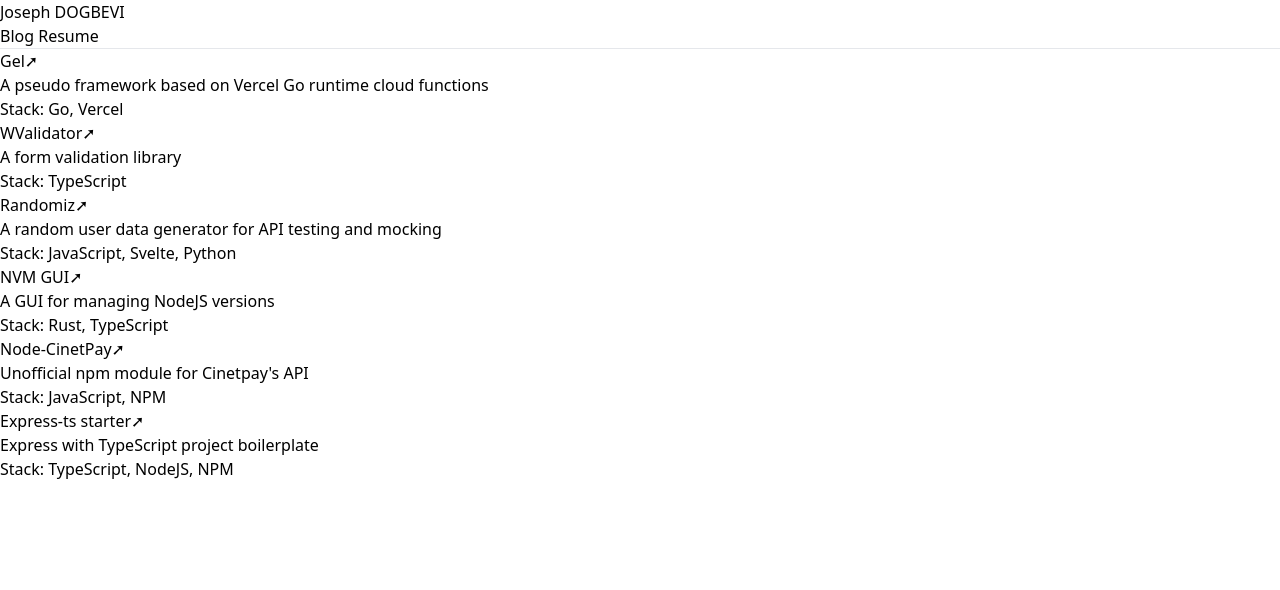
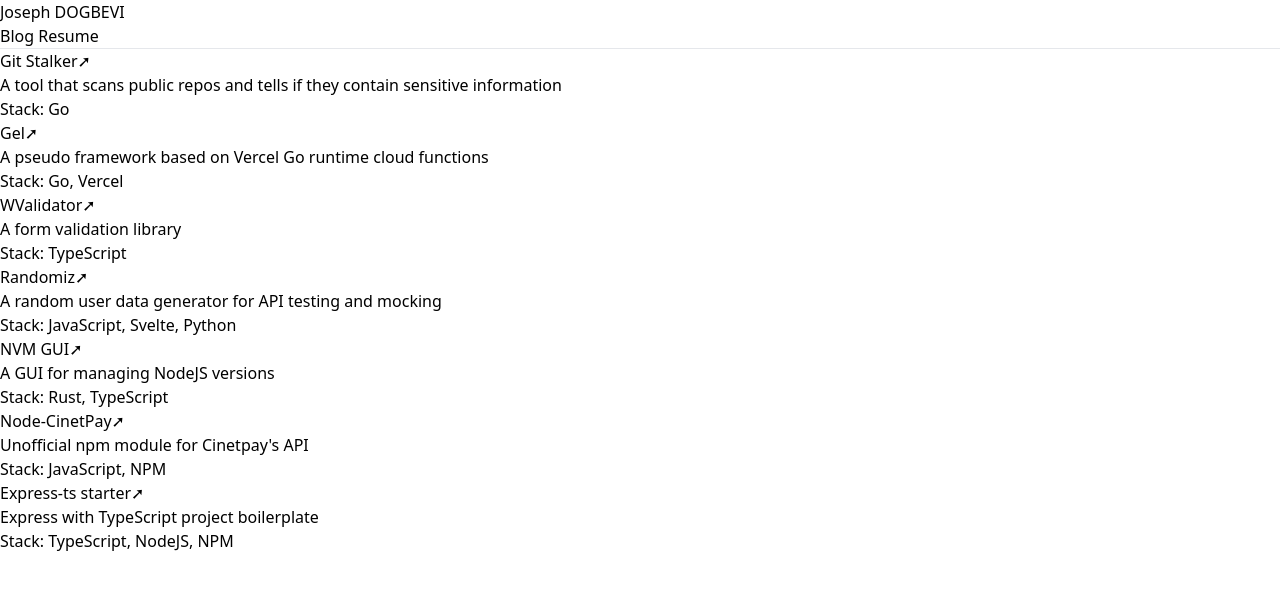
Before and after one commit to TheWisePigeon/my-portfolioV2, a SvelteKit app: page /projects in a window 1280 px wide. Shown: the top 590 px of the page. Built offline with nearby package versions, Linux system fonts and the light colour scheme.

Commit message:
feat: added gitStalker project

```diff
--- a/src/routes/projects/+page.svelte
+++ b/src/routes/projects/+page.svelte
@@ -1,5 +1,11 @@
 <script lang="ts">
   const projects = [
+    {
+      name: "Git Stalker",
+      link: "https://github.com/TheWisePigeon/gitStalker",
+      desc: "A tool that scans public repos and tells if they contain sensitive information",
+      stack: "Go"
+    },
     {
       name: "Gel",
       link: "https://github.com/TheWisePigeon/releases/blob/main/Gel.README.md",
```
